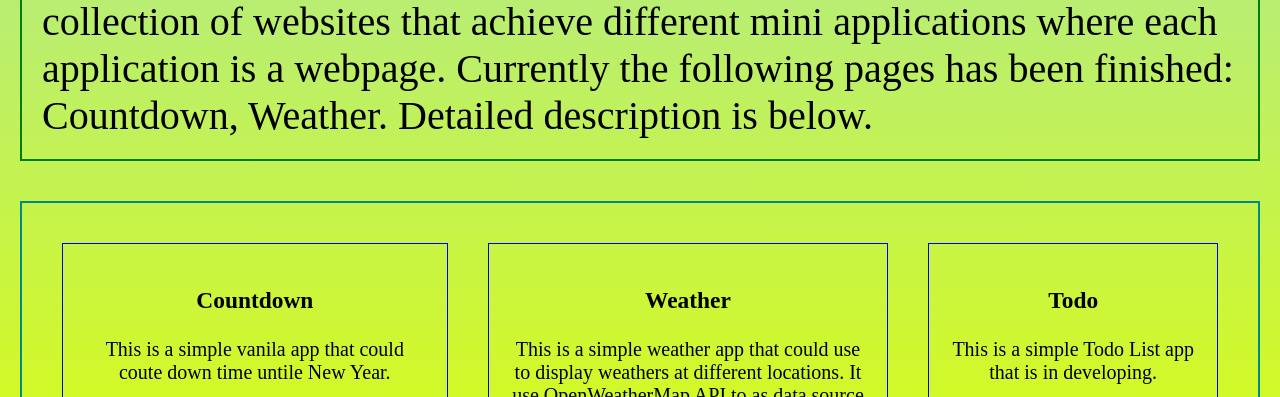
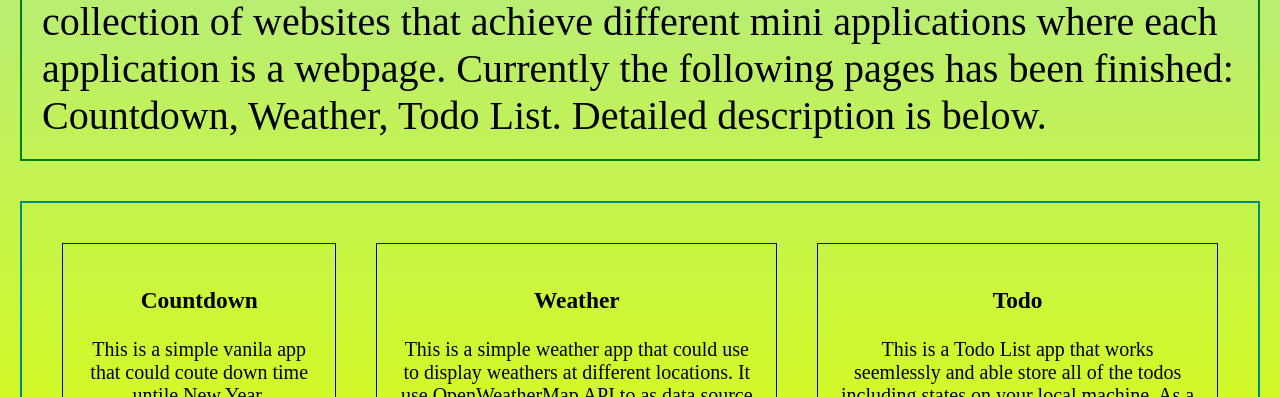
Before and after one commit to Yutao-Zhou/JaveScript-Apps, a plain HTML site: page html/about.html in a window 1280 px wide. Shown: the part 403-800 px from the top of the page. Drawn offline with Linux system fonts and the light colour scheme; a script that the page names is missing.

Commit message:
Update about.html

```diff
--- a/html/about.html
+++ b/html/about.html
@@ -16,7 +16,7 @@
 	<body>
 		<h1 id="countDownTitle">About This Project</h1>
 		<a href="https://yutao-zhou.github.io/CV/">Link to my CV website</a>
-		<p class="introduction">Hi there, I am <strong>Yutao Zhou</strong>, the creater of this website. This project is a collection of websites that achieve different mini applications where each application is a webpage. Currently the following pages has been finished: Countdown, Weather. Detailed description is below.</p>
+		<p class="introduction">Hi there, I am <strong>Yutao Zhou</strong>, the creater of this website. This project is a collection of websites that achieve different mini applications where each application is a webpage. Currently the following pages has been finished: Countdown, Weather, Todo List. Detailed description is below.</p>
 		<div class="projects-container">
 			<div class="project">
 				<h3>Countdown</h3>
@@ -28,7 +28,7 @@
 			</div>
 			<div class="project">
 				<h3>Todo</h3>
-				<p class="weather">This is a simple Todo List app that is in developing.</p>
+				<p class="weather">This is a Todo List app that works seemlessly and able store all of the todos including states on your local machine. As a result, when you close this website and come back latter all of the inprogress and completed todos would not be loss.</p>
 			</div>
 		</div>
 	</body>
```
